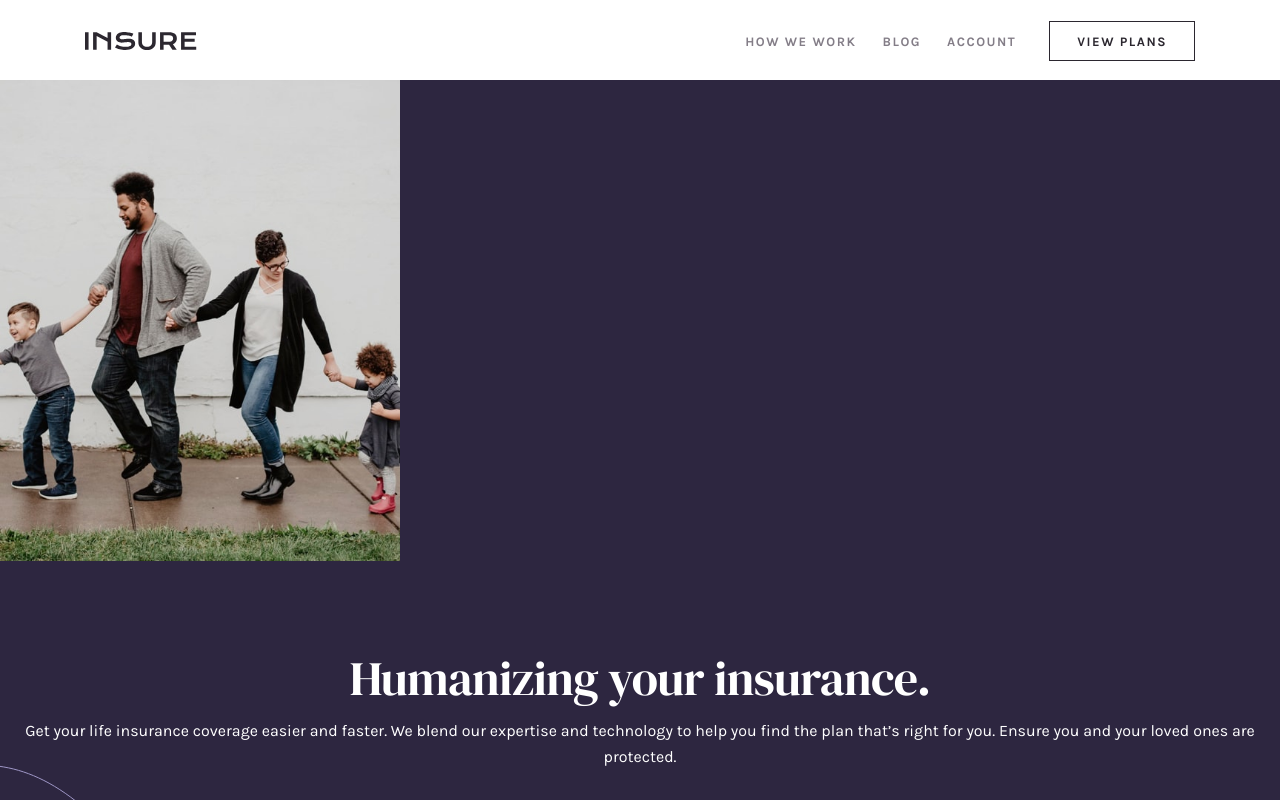
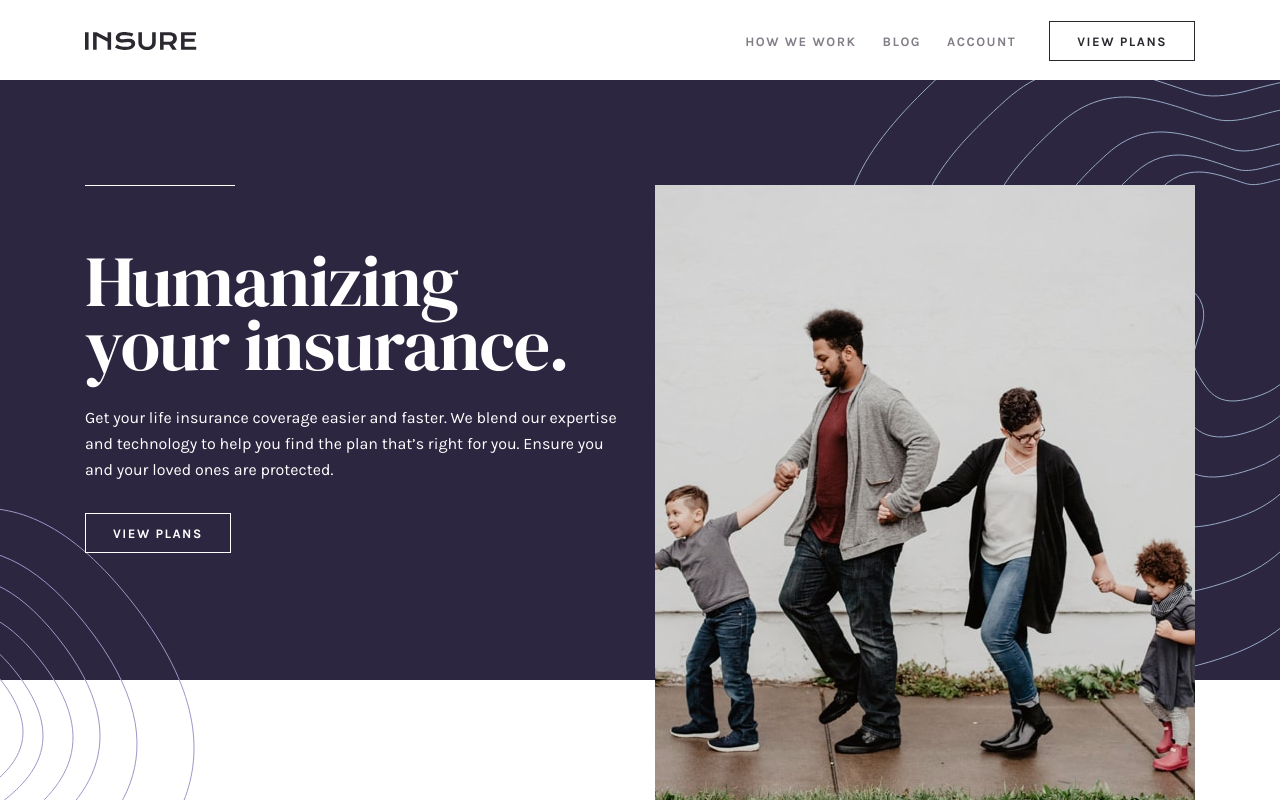
Before and after one commit to ionStici/insure-landing-page, a React (Vite) app: page / in a window 1280 px wide. Shown: the top 800 px of the page. Built offline with nearby package versions, Linux system fonts and the light colour scheme.

Commit message:
Finish styling for hero section

```diff
--- a/src/components/Hero.jsx
+++ b/src/components/Hero.jsx
@@ -1,4 +1,4 @@
-import React, { useEffect } from 'react';
+import React, { useState, useEffect } from 'react';
 
 import imgIntroMobile from './../imgs/image-intro-mobile.jpg';
 import imgIntroDesktop from './../imgs/image-intro-desktop.jpg';
@@ -9,32 +9,32 @@ import bgPatternIntroLeftDesktop from './../imgs/bg-pattern-intro-left-desktop.s
 import bgPatternIntroRightMobile from './../imgs/bg-pattern-intro-right-mobile.svg';
 import bgPatternIntroRightDesktop from './../imgs/bg-pattern-intro-right-desktop.svg';
 
-export const Hero = function (props) {
-    const mediaMatch = window.matchMedia('(min-width: 600px)');
-    const [matches, setMatches] = React.useState(mediaMatch.matches);
+export const Hero = function () {
+    const mediaMatch600px = window.matchMedia('(min-width: 600px)');
+    const mediaMatch768px = window.matchMedia('(min-width: 768px)');
+
+    const [matches600px, setMatches600px] = useState(mediaMatch600px.matches);
+    const [matches768px, setMatches768px] = useState(mediaMatch768px.matches);
 
     useEffect(() => {
-        const handler = e => setMatches(e.matches);
-        mediaMatch.addEventListener('change', handler);
-        console.log(matches);
-        return () => mediaMatch.removeEventListener('change', handler);
+        const handler600px = e => setMatches600px(e.matches);
+        const handler768px = e => setMatches768px(e.matches);
+
+        mediaMatch600px.addEventListener('change', handler600px);
+        mediaMatch768px.addEventListener('change', handler768px);
+
+        return () => {
+            mediaMatch600px.removeEventListener('change', handler600px);
+            mediaMatch768px.removeEventListener('change', handler768px);
+        };
     });
 
     return (
         <header className="header">
-            <div className="header__img-box">
-                <img
-                    className="header__hero-img"
-                    src={matches ? imgIntroDesktop : imgIntroMobile}
-                    alt="Happy Family"
-                />
-            </div>
-
-            <div className="header__content-box">
             <img
                 className="header__left-pattern"
                 src={
-                        matches
+                    matches768px
                         ? bgPatternIntroLeftDesktop
                         : bgPatternIntroLeftMobile
                 }
@@ -43,23 +43,34 @@ export const Hero = function (props) {
             <img
                 className="header__right-pattern"
                 src={
-                        matches
+                    matches768px
                         ? bgPatternIntroRightDesktop
                         : bgPatternIntroRightMobile
                 }
                 alt=""
             />
 
+            <div className="header__wrapper">
+                <div className="header__img-box">
+                    <img
+                        className="header__hero-img"
+                        src={matches600px ? imgIntroDesktop : imgIntroMobile}
+                        alt="Happy Family"
+                    />
+                </div>
+
+                <div className="header__content-box">
                     <h1 className="h1">Humanizing your insurance.</h1>
                     <p className="p">
-                    Get your life insurance coverage easier and faster. We blend
-                    our expertise and technology to help you find the plan
-                    that’s right for you. Ensure you and your loved ones are
-                    protected.
+                        Get your life insurance coverage easier and faster. We
+                        blend our expertise and technology to help you find the
+                        plan that’s right for you. Ensure you and your loved
+                        ones are protected.
                     </p>
-                <a className="a" href="./view-plans">
+                    <a className="hero-link" href="./view-plans">
                         View plans
                     </a>
+                </div>
             </div>
         </header>
     );
--- a/src/scss/_hero.scss
+++ b/src/scss/_hero.scss
@@ -1,41 +1,19 @@
 .header {
     background-color: var(--color-dark-violet);
-
-    &__img-box {
-        // margin: 0 auto;
-        max-width: 400px;
-
-        display: flex;
-        justify-content: center;
-    }
-
-    &__hero-img {
-        width: 100%;
-    }
-
-    &__content-box {
-        position: relative;
-        text-align: center;
-        padding: 93px 24px;
-
-        margin-bottom: 140px;
-        // margin-bottom: 305px;
-
-        & > * {
-            position: relative;
-            z-index: 2;
-        }
-    }
 
     &__left-pattern {
         position: absolute;
         z-index: 1;
+        top: 531px;
         left: 0;
-        top: 0;
 
-        @media only screen and (min-width: 600px) {
-            top: revert;
-            bottom: -334px;
+        @media only screen and (min-width: 768px) {
+            width: 150px;
+            top: 508px;
+        }
+
+        @media only screen and (min-width: 1158px) {
+            width: revert;
         }
     }
 
@@ -43,9 +21,95 @@
         position: absolute;
         z-index: 1;
         right: 0;
-        top: 346px;
+        top: 877px;
+
+        @media only screen and (min-width: 768px) {
+            top: 80px;
+            width: 300px;
+        }
+
+        @media only screen and (min-width: 1158px) {
+            width: revert;
+        }
+    }
+
+    &__wrapper {
+        margin-bottom: 140px;
+
+        @media only screen and (min-width: 768px) {
+            max-width: 1158px;
+            padding: 105px 24px 127px 24px;
+            margin: 0 auto 305px auto;
+            display: flex;
+            position: relative;
+        }
+    }
+
+    &__img-box {
+        width: 100%;
+        height: 451px;
+
+        display: flex;
+        justify-content: center;
+
+        @media only screen and (min-width: 768px) {
+            position: absolute;
+            z-index: 2;
+
+            right: 0;
+            top: 105px;
+            order: 2;
+            width: 400px;
+
+            @media only screen and (min-width: 1158px) {
+                width: 540px;
+                height: 650px;
+                right: 24px;
+            }
+        }
+    }
+
+    &__hero-img {
+        width: 100%;
+        object-fit: cover;
+    }
+
+    // // // // // // // // // // // // // // //
+
+    &__content-box {
+        position: relative;
+        z-index: 3;
+        text-align: center;
+        padding: 93px 24px;
+
+        @media only screen and (min-width: 768px) {
+            max-width: 350px;
+            text-align: left;
+            padding: 64px 0 0 0;
+
+            &::after {
+                content: '';
+                position: absolute;
+                top: 0;
+                left: 0;
+                width: 150px;
+                height: 1px;
+                background-color: var(--color-white);
+            }
+        }
+
+        @media only screen and (min-width: 1000px) {
+            max-width: 540px;
+        }
+
+        & > * {
+            position: relative;
+            z-index: 2;
+        }
     }
 }
+
+// // // // // // // // // // // // // // //
 
 .h1 {
     font-family: var(--font-serif);
@@ -56,6 +120,15 @@
     letter-spacing: -0.666667px;
 
     margin-bottom: 16px;
+
+    @media only screen and (min-width: 1000px) {
+        font-size: 72px;
+        line-height: 64px;
+        letter-spacing: -1px;
+
+        margin-bottom: 28px;
+        padding-right: 50px;
+    }
 }
 
 .p {
@@ -66,11 +139,15 @@
     line-height: 26px;
 
     margin-bottom: 32px;
+
+    @media only screen and (min-width: 1000px) {
+        margin-bottom: 30px;
+    }
 }
 
-.a,
-.a:link,
-.a:visited {
+.hero-link,
+.hero-link:link,
+.hero-link:visited {
     display: inline-block;
     font-family: var(--font-karla);
     color: var(--color-white);
@@ -83,4 +160,12 @@
 
     border: 1.5px solid var(--color-white);
     padding: 11.5px 27px;
+    transition: color 0.15s, background-color 0.15s;
+
+    &:hover {
+        color: var(--color-dark-violet);
+        background-color: var(--color-white);
+    }
 }
+
+// // // // // // // // // // // // // // //
```
Lines whose indentation alone changed are shown as unchanged.
